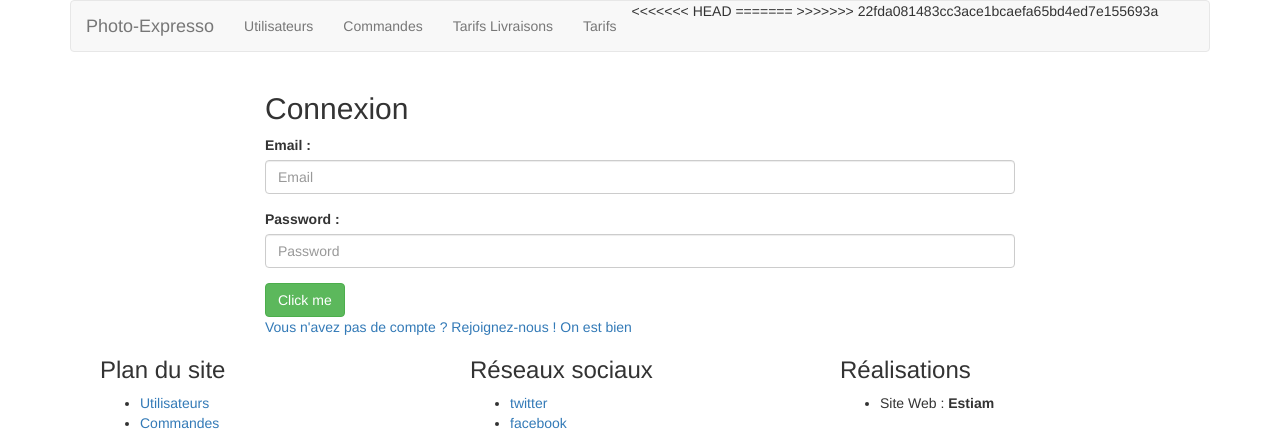
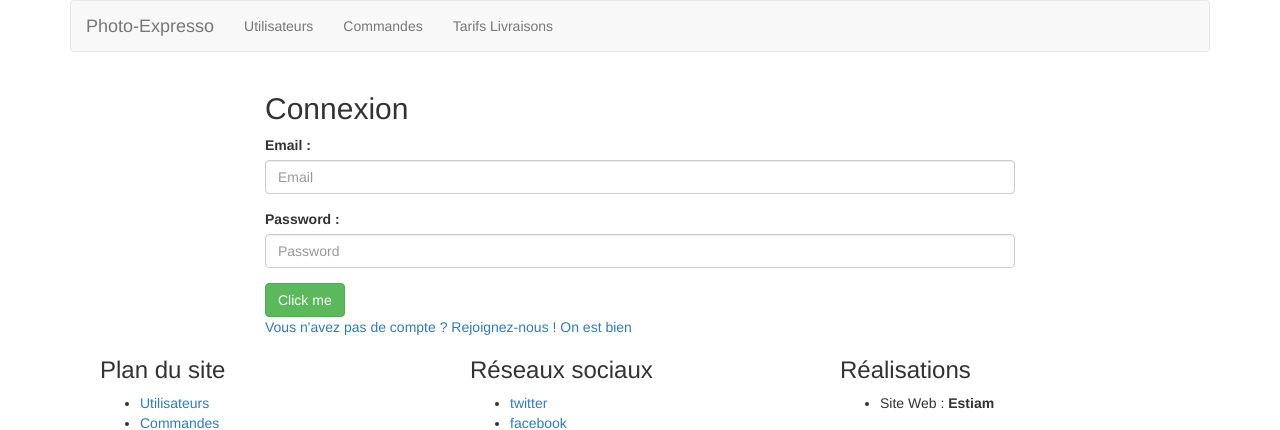
Before and after one commit to trash-anger/Estiam-PhotoExpressoLabs, a PHP site: page /index.php in a window 1280 px wide. Shown: the top 430 px of the page. Run offline with PHP 8.4, Linux system fonts and the light colour scheme; some libraries are stand-ins or nearby versions.

Commit message:
fix merge conflict

```diff
--- a/template/header.php
+++ b/template/header.php
@@ -14,11 +14,8 @@
         <ul class="nav navbar-nav">
           <li><a href="./utilisateurs.php">Utilisateurs</a></li>
           <li><a href="./commandes.html">Commandes</a></li>
-<<<<<<< HEAD
           <li><a href="./livraisons.php">Tarifs Livraisons</a></li>
-=======
-          <li><a href="./Tarifs.html">Tarifs</a></li>
->>>>>>> 22fda081483cc3ace1bcaefa65bd4ed7e155693a
+
         </ul>
     </div>
   </nav>
```
